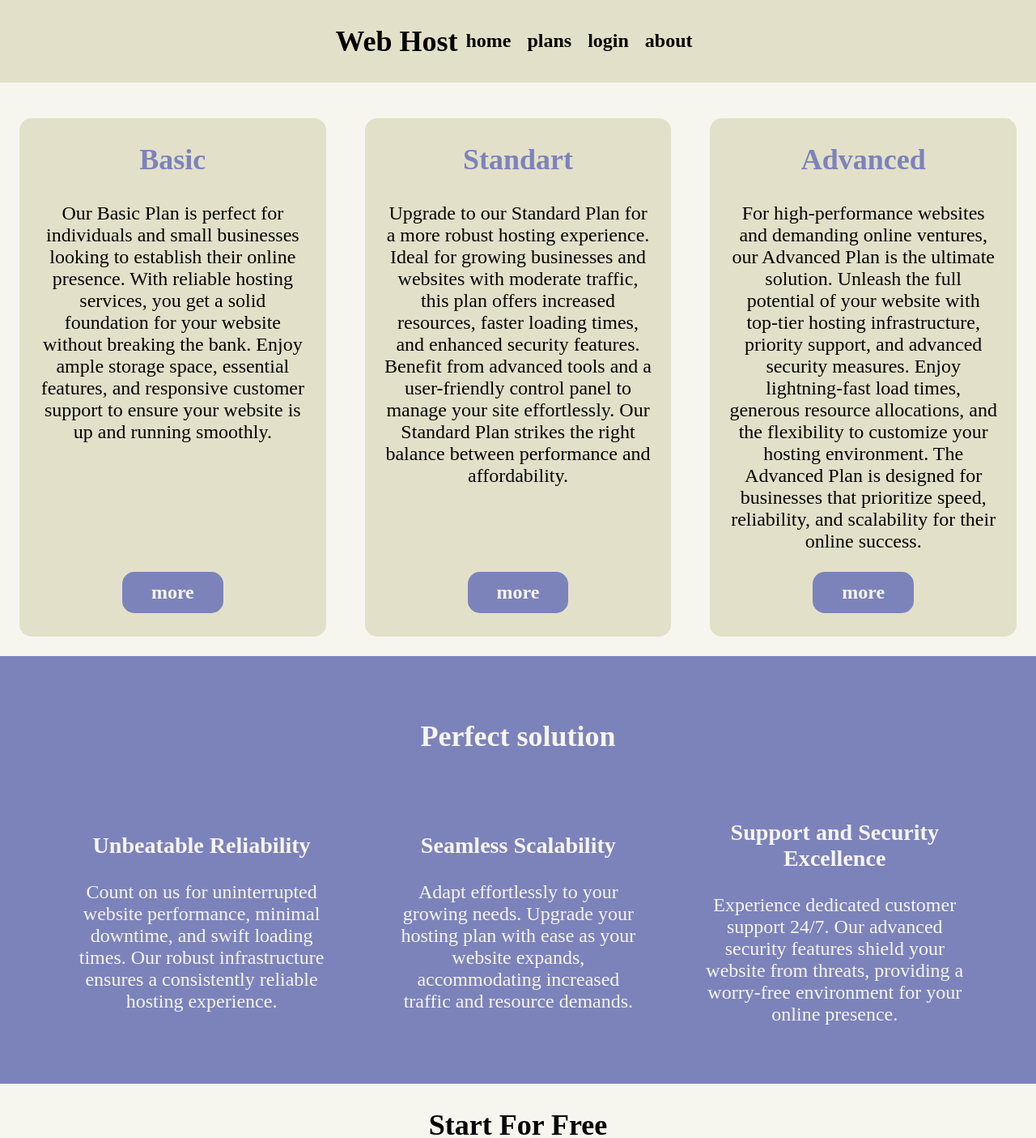
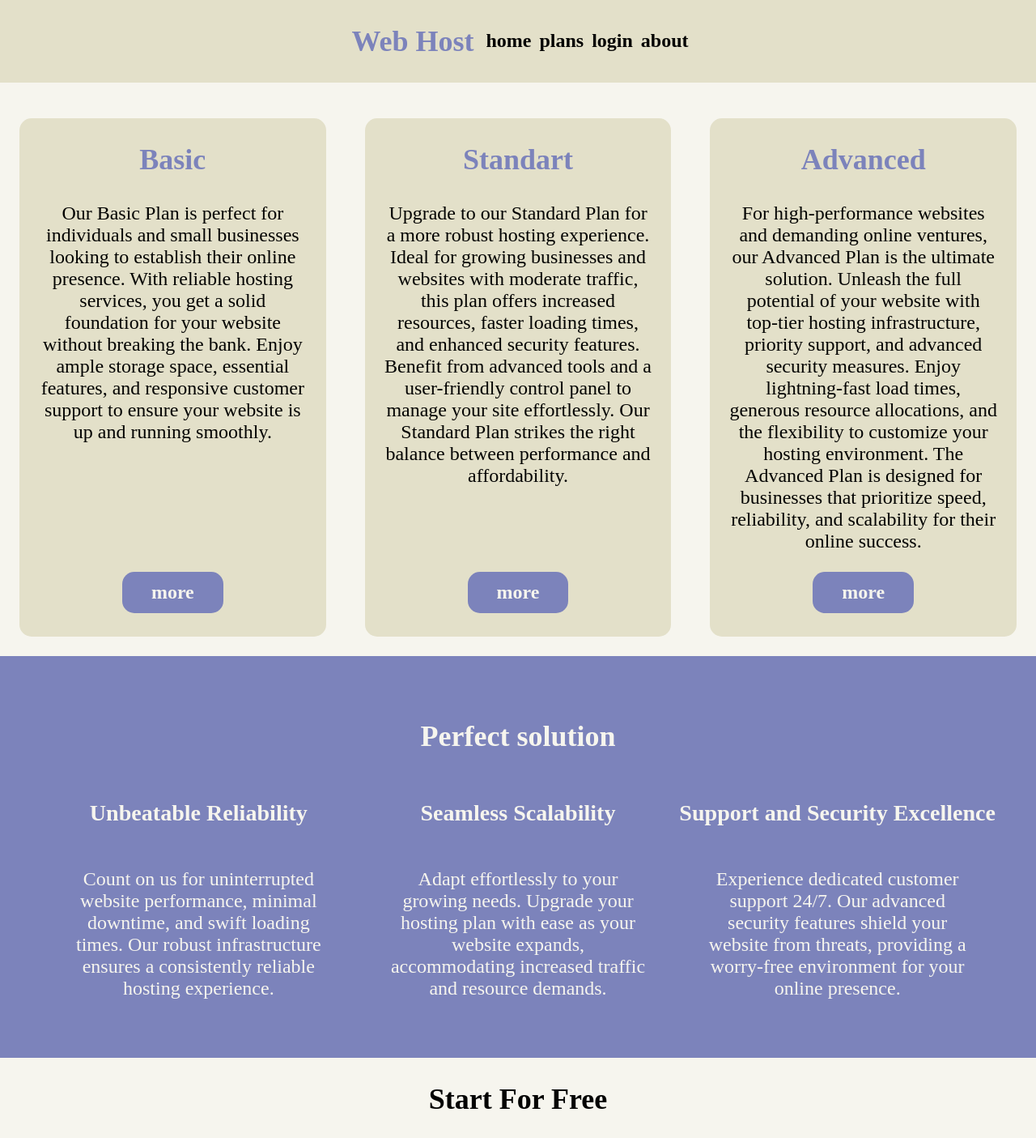
Before and after one commit to kimpors/aligns, a Next.js app: page / in a window 1280 px wide. Shown: the top 1405 px of the page at 81% size. Built offline with nearby package versions, Linux system fonts and the light colour scheme.

Commit message:
Fix erros
cause of errors was <h3> in <p>.
fix header style.

```diff
--- a/src/app/components/Nav/styles.module.css
+++ b/src/app/components/Nav/styles.module.css
@@ -1,7 +1,7 @@
 .nav {
   grid-row: -1 / -1;
 
-  color: var(--text);
+  color: var(--prime);
   background-color: var(--second);
 
   display: flex;
@@ -9,7 +9,11 @@
   align-items: center;
 }
 
+.nav h2 {
+  padding-inline: 10px;
+}
+
 .nav > a
 {
-  padding-inline: 10px;
+  padding-inline: 5px;
 }
--- a/src/app/globals.css
+++ b/src/app/globals.css
@@ -33,11 +33,6 @@ body
 body
 {
   display: grid;
-  /* grid-template-areas:  */
-  /* "header header header" */
-  /* "content content content" */
-  /* "footer footer footer"; */
-
   grid-auto-rows: 1fr;
 
   gap: 20px;
--- a/src/app/page.tsx
+++ b/src/app/page.tsx
@@ -48,27 +48,33 @@ function Home()
       <article className={ styles.info }>
         <h2>Perfect solution</h2>
         <section>
+          <section>
+            <h3>Unbeatable Reliability</h3>
             <p>
-            <h3>Unbeatable Reliability</h3>
               Count on us for uninterrupted website performance,
               minimal downtime, and swift loading times. Our robust
               infrastructure ensures a consistently reliable hosting
               experience.
             </p>
+          </section>
 
+          <section>
+            <h3>Seamless Scalability</h3>
             <p>
-            <h3>Seamless Scalability</h3>
               Adapt effortlessly to your growing needs. Upgrade your
               hosting plan with ease as your website expands, accommodating
               increased traffic and resource demands.
             </p>
+          </section>
 
+          <section>
+            <h3>Support and Security Excellence</h3>
             <p>
-            <h3>Support and Security Excellence</h3>
               Experience dedicated customer support 24/7. Our advanced
               security features shield your website from threats,
               providing a worry-free environment for your online presence.
             </p>
+          </section>
         </section>
       </article>
       <article className={ styles.start }>
--- a/src/app/styles.module.css
+++ b/src/app/styles.module.css
@@ -1,9 +1,3 @@
-.header
-{
-  grid-row: 1 / 2;
-
-}
-
 .plans
 {
   grid-row: 2 / 3;
@@ -24,6 +18,7 @@
   padding: 2rem;
 }
 
+
 .info section
 {
   display: flex;
@@ -31,7 +26,18 @@
   align-items: center;
 }
 
-.info section > p
+.info section > section {
+  display: flex;
+  flex-direction: column;
+  justify-content: center;
+  align-items: center;
+}
+
+.info section > section > h3 {
+  text-align: center;
+}
+
+.info section > section > p
 {
   text-wrap: wrap;
   padding-inline: 1.5rem;
```
Also changed, not shown: src/app/about/page.tsx (+0 -9 lines), src/app/plans/page.tsx (+5 -14 lines). Lines whose indentation alone changed are shown as unchanged.
